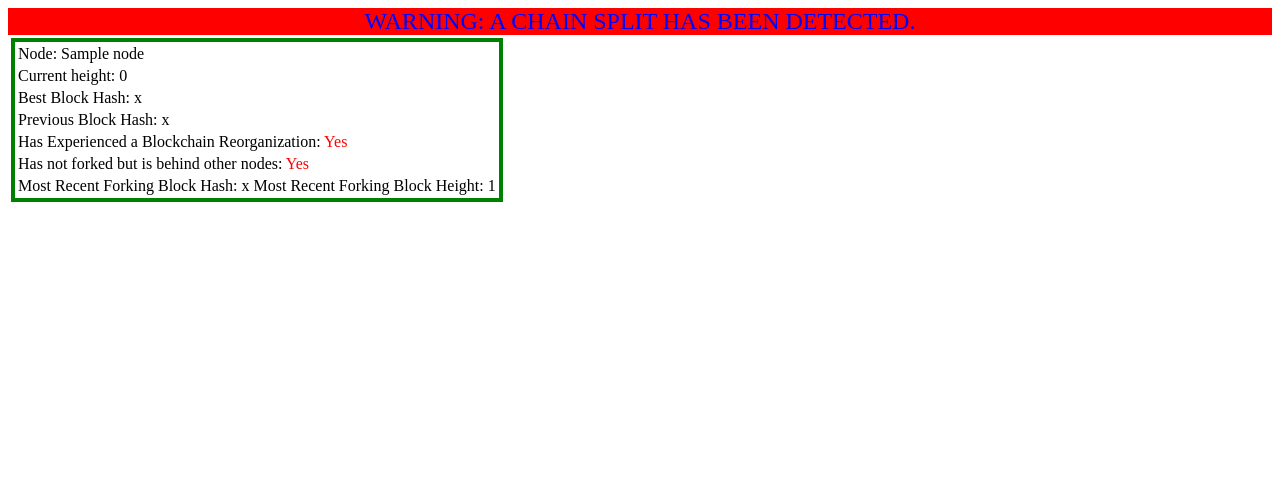
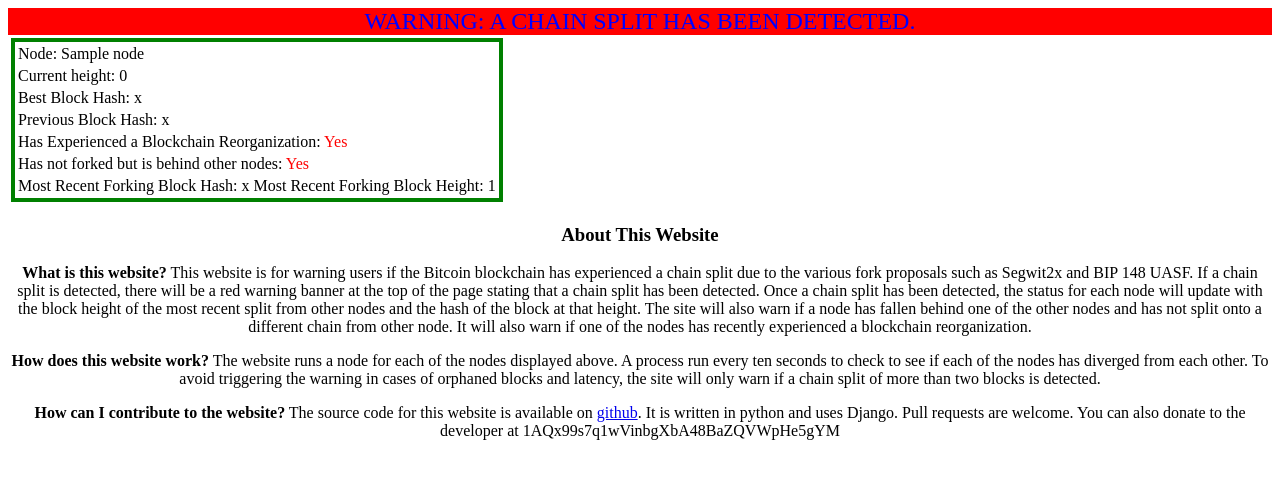
Before and after one commit to achow101/forkmon, a Django app: page / in a window 1280 px wide. Shown: the top 479 px of the page. Run offline with Django 3.2, Linux system fonts and the light colour scheme; tables that the repository leaves empty hold one stand-in row (values such as "Sample post").

Commit message:
Add info explaining what the website does

```diff
--- a/monitor/templates/index.html
+++ b/monitor/templates/index.html
@@ -60,5 +60,29 @@
         {% endfor %}
         </tr>
     </table>
+    <div align="center">
+        <h3>About This Website</h3>
+        <p>
+            <b>What is this website?</b> This website is for warning users if the Bitcoin blockchain has experienced a
+            chain split due to the various fork proposals such as Segwit2x and BIP 148 UASF. If a chain split is detected,
+            there will be
+            a red warning banner at the top of the page stating that a chain split has been detected. Once a chain split
+            has been detected, the status for each node will update with the block height of the most recent split from
+            other nodes and the hash of the block at that height. The site will also warn if a node has fallen behind one
+            of the other nodes and has not split onto a different chain from other node. It will also warn if one of the
+            nodes has recently experienced a blockchain reorganization.
+        </p>
+        <p>
+            <b>How does this website work?</b> The website runs a node for each of the nodes displayed above. A process
+            run every ten seconds to check to see if each of the nodes has diverged from each other. To avoid triggering
+            the warning in cases of orphaned blocks and latency, the site will only warn if a chain split of more than two
+            blocks is detected.
+        </p>
+        <p>
+            <b>How can I contribute to the website?</b> The source code for this website is available on
+            <a href="https://github.com/achow101/forkmon">github</a>. It is written in python and uses Django. Pull requests
+            are welcome. You can also donate to the developer at 1AQx99s7q1wVinbgXbA48BaZQVWpHe5gYM
+        </p>
+    </div>
 </body>
 </html>
```
